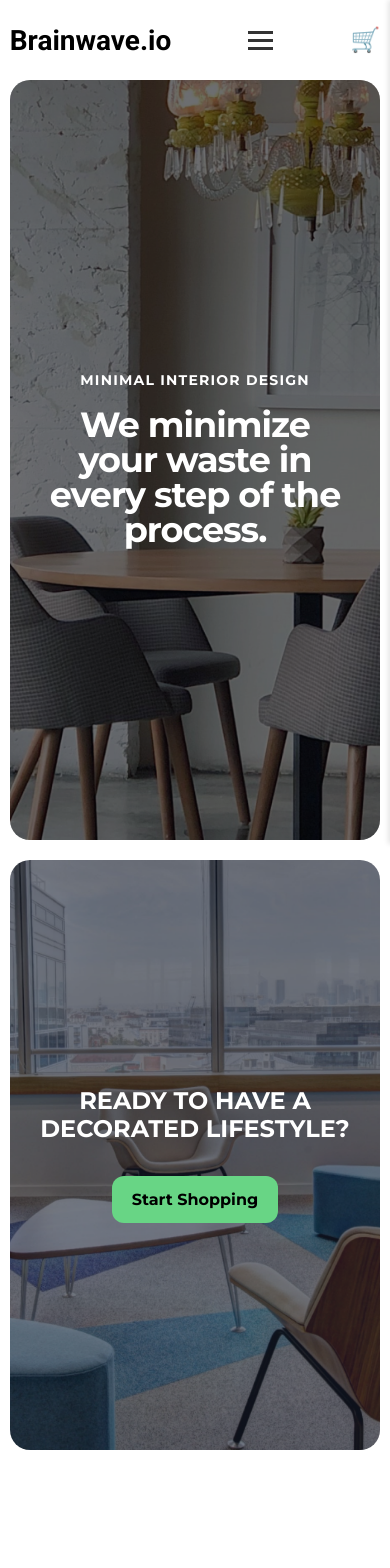
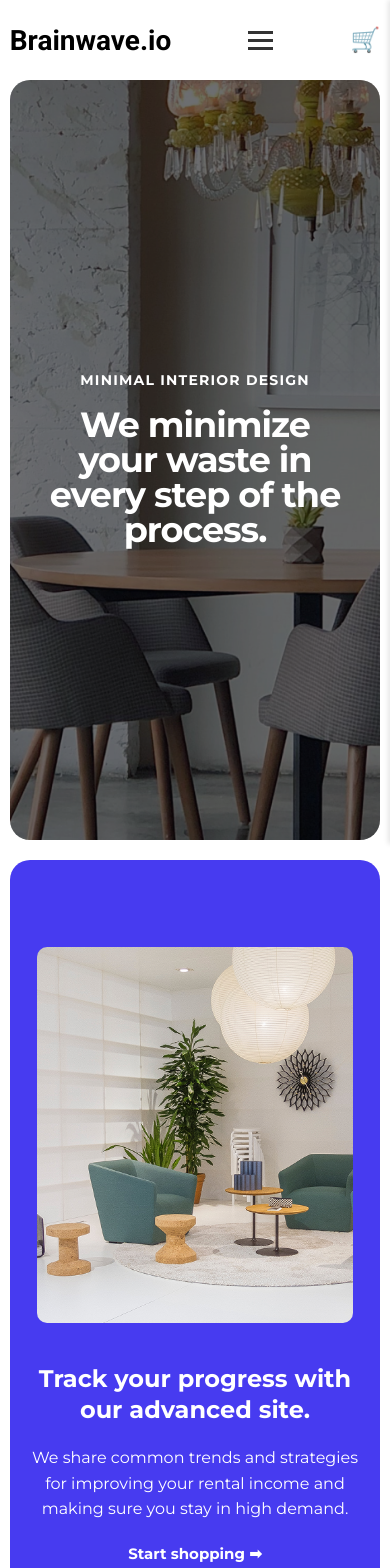
Before and after one commit to Akbarshoh404/figma-furniture-store, a React (Create React App) app: page / in a window 390 px wide. Shown: the top 1568 px of the page. Built offline with nearby package versions, Linux system fonts and the light colour scheme.

Commit message:
resposnive section 3

```diff
--- a/src/Pages/Home/index.jsx
+++ b/src/Pages/Home/index.jsx
@@ -3,6 +3,7 @@ import React from "react";
 import Navbar from "../../Layoutes/Navbar";
 import Header from "./Header";
 
+import Section3 from "../Section3";
 import Section5 from "../Section5";
 
 const Home = () => {
@@ -11,6 +12,8 @@ const Home = () => {
       <Navbar />
       <Header />
 
+      <Section3 />
+
       <Section5 />
     </>
   );
--- /dev/null
+++ b/src/Pages/Section3/index.jsx
@@ -0,0 +1,27 @@
+import React from "react";
+import styles from "./style.module.scss";
+import img from "../../Components/images/section3.png";
+
+const Section3 = () => {
+  return (
+    <>
+      <div className={styles.section}>
+        <div className={styles.container}>
+          <img src={img} alt="" />
+          <div>
+            <p className={styles.p1}>
+              Track your progress with our advanced site.
+            </p>
+            <p className={styles.p2}>
+              We share common trends and strategies for improving your rental
+              income and making sure you stay in high demand.
+            </p>
+            <p className={styles.p3}>Start shopping ➡</p>
+          </div>
+        </div>
+      </div>
+    </>
+  );
+};
+
+export default Section3;
--- /dev/null
+++ b/src/Pages/Section3/style.module.scss
@@ -0,0 +1,106 @@
+@import url("https://fonts.googleapis.com/css2?family=Montserrat:wght@400;700&display=swap");
+
+.section {
+  width: 100%;
+  height: 100vh;
+  padding: 20px 0;
+}
+
+.container {
+  width: 95%;
+  height: 100%;
+  margin: 0 auto;
+  background-color: #473bf0;
+  border-radius: 20px;
+  display: flex;
+  align-items: center;
+  justify-content: center;
+  gap: 50px;
+  padding: 20px;
+}
+
+.container img {
+  width: 100%;
+  width: 500px;
+  height: auto;
+  border-radius: 10px;
+}
+
+.container div {
+  width: 50%;
+  color: white;
+  padding: 20px;
+  display: flex;
+  justify-content: center;
+  flex-direction: column;
+  gap: 30px;
+}
+
+.p1 {
+  font-family: "Montserrat", sans-serif;
+  font-weight: 700;
+  font-size: clamp(24px, 3vw, 36px);
+  line-height: 1.3;
+  max-width: 500px;
+}
+
+.p2 {
+  font-family: "Montserrat", sans-serif;
+  font-weight: 200;
+  font-size: clamp(16px, 1.5vw, 19px);
+  line-height: 1.6;
+  max-width: 500px;
+}
+
+.p3 {
+  font-family: "Montserrat", sans-serif;
+  font-weight: 700;
+  font-size: clamp(15px, 1.2vw, 17px);
+  line-height: 1.6;
+}
+
+@media (max-width: 1000px) {
+  .container img {
+    width: 100%;
+    width: 400px;
+    height: auto;
+    border-radius: 10px;
+  }
+}
+
+@media (max-width: 768px) {
+  .container {
+    flex-direction: column;
+    text-align: center;
+    gap: 30px;
+    padding: 15px;
+  }
+
+  .container img {
+    max-width: 80%;
+  }
+
+  .container div {
+    width: 100%;
+    padding: 10px;
+    gap: 20px;
+  }
+
+  .p1 {
+    max-width: 100%;
+  }
+
+  .p2 {
+    max-width: 100%;
+  }
+}
+
+@media (max-width: 480px) {
+  .container {
+    padding: 10px;
+  }
+
+  .container img {
+    max-width: 90%;
+  }
+}
--- a/src/Pages/Section5/styles.module.scss
+++ b/src/Pages/Section5/styles.module.scss
@@ -1,4 +1,3 @@
-// styles.module.scss
 @import url("https://fonts.googleapis.com/css2?family=Montserrat:wght@400;700&display=swap");
 
 .section {
```
Also changed, not shown: src/Components/images/section3.png (added).
